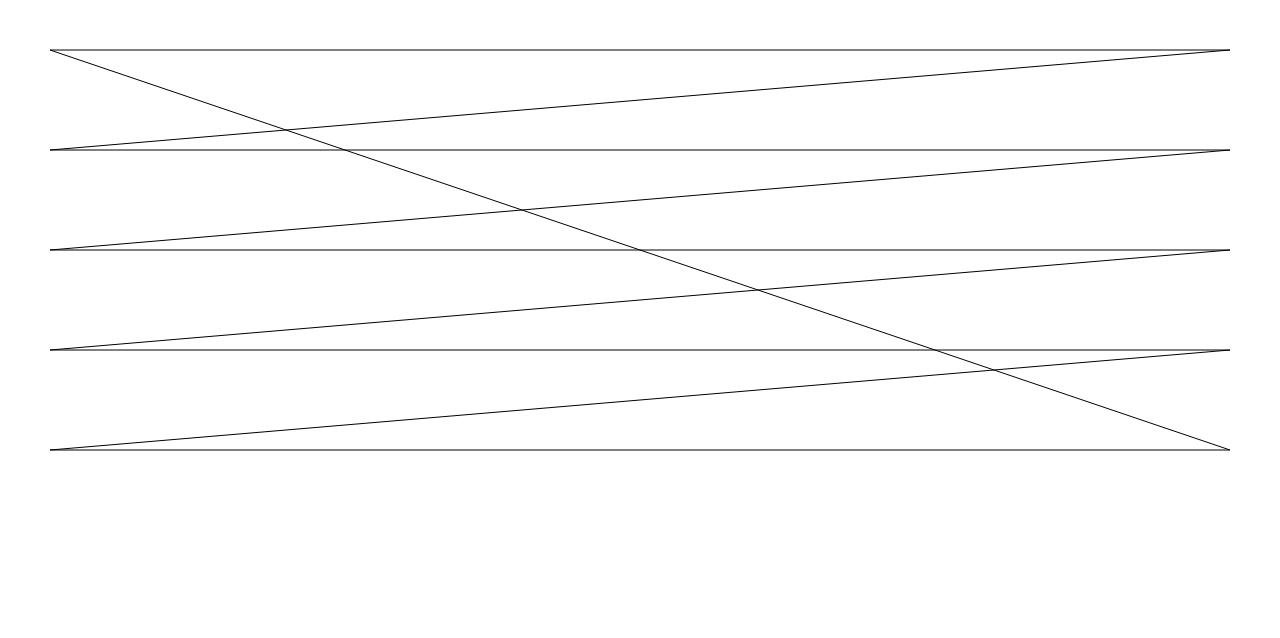
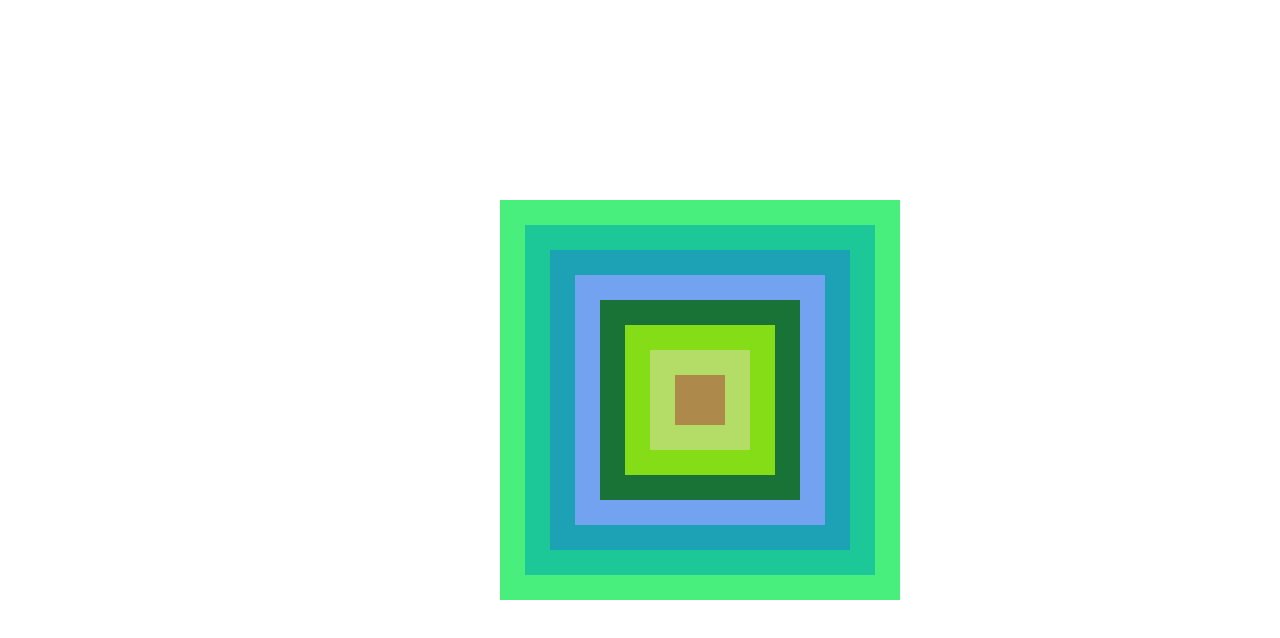
Before and after one commit to EHB-MCT/dev1-exercises-GillesdekerfGilles, a plain HTML site: page index.html in a window 1280 px wide. Drawn offline with Linux system fonts and the light colour scheme.

Commit message:
randomcolors

```diff
--- /dev/null
+++ b/exercises/2-variabels/2-2.js
@@ -0,0 +1,64 @@
+"use strict";
+let canvas = document.querySelector("canvas");
+canvas.width = window.innerWidth;
+canvas.height = window.innerHeight;
+let context = canvas.getContext("2d");
+
+
+square();
+
+function RandomKleur() {
+    let r = Math.floor(Math.random() * 255);
+    let g = Math.floor(Math.random() * 255);
+    let b = Math.floor(Math.random() * 255);
+    context.fillStyle = "rgb(" + r + "," + g + "," + b + ")";
+}
+
+function square() {
+
+
+    let x = 500;
+    let y = 200;
+    let width = 400;
+    let height = 400;
+
+    let random = Math.floor(Math.random() * 255);
+    console.log(random);
+
+    context.beginPath();
+    context.rect(x, y, width, height);
+    RandomKleur();
+    context.fill();
+
+    context.beginPath();
+    context.rect(x + 25, y + 25, width - 50, height - 50);
+    RandomKleur();
+    context.fill();
+    context.beginPath();
+    context.rect(x + 50, y + 50, width - 100, height - 100);
+    RandomKleur();
+    context.fill();
+    context.beginPath();
+    context.rect(x + 75, y + 75, width - 150, height - 150);
+    RandomKleur();
+    context.fill();
+
+    context.beginPath();
+    context.rect(x + 100, y + 100, width - 200, height - 200);
+    RandomKleur();
+    context.fill();
+    context.beginPath();
+    context.rect(x + 125, y + 125, width - 250, height - 250);
+    RandomKleur();
+    context.fill();
+    context.beginPath();
+    context.rect(x + 150, y + 150, width - 300, height - 300);
+    RandomKleur();
+    context.fill();
+    context.beginPath();
+    context.rect(x + 175, y + 175, width - 350, height - 350);
+    RandomKleur();
+    context.fill();
+
+
+}
--- a/index.html
+++ b/index.html
@@ -1,7 +1,7 @@
 <html>
 
 <head>
-    <script src="exercises/2-variabels/2-1.js" type="module"></script>
+    <script src="exercises/2-variabels/2-2.js" type="module"></script>
     <link rel="stylesheet" type="text/css" href="styles/index.css" />
 </head>
 
```
